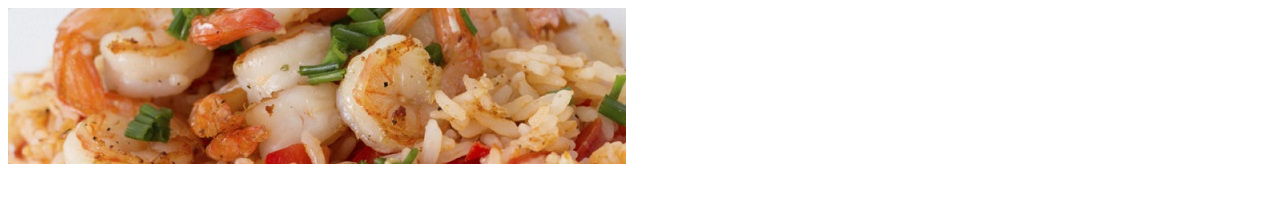
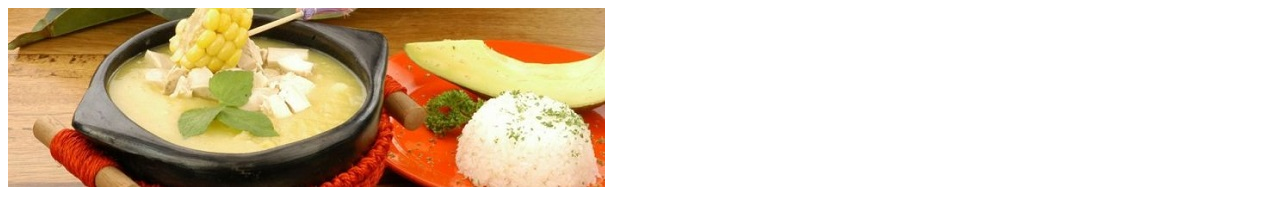
Before and after one commit to jhon-millan/recetario, a plain HTML site: page recetas/Colombia/ajiaco.html in a window 1280 px wide. Shown: the top 219 px of the page. Drawn offline with Linux system fonts and the light colour scheme.

Commit message:
Update ajiaco.html

```diff
--- a/recetas/Colombia/ajiaco.html
+++ b/recetas/Colombia/ajiaco.html
@@ -5,7 +5,7 @@
 	<TITLE>Ajiaco</TITLE>
 </HEAD>
 <BODY LANG="es-ES">
-<H1><IMG ID="imagen3" SRC="../../imagenes/arroz_coco.jpg" NAME="Imagen1" ALIGN=LEFT BORDER=0><BR CLEAR=LEFT><BR>
+<H1><IMG ID="imagen3" SRC="../../imagenes/ajiaco.jpg" NAME="Imagen1" ALIGN=LEFT BORDER=0><BR CLEAR=LEFT><BR>
 </H1>
 <H1 ID="titulo3">Ajiaco</H1>
 <BR>
```
